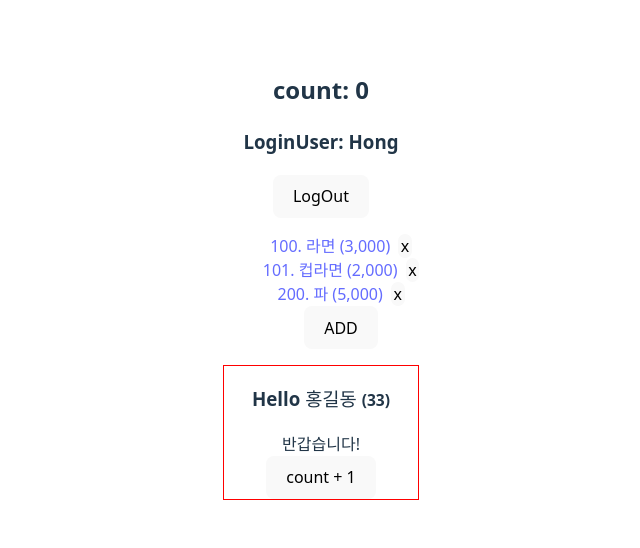
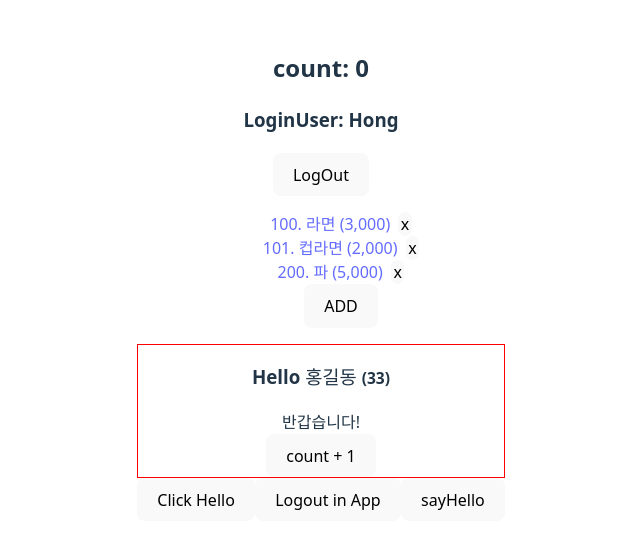
Before and after one commit to indiflex/hana7, a React (Vite) app in the folder react/rbvite/: page / in a window 1280 px wide. Shown: the part 124-672 px from the top of the page, without its empty margins (319-959 px from the left). Built offline with nearby package versions, Linux system fonts and the light colour scheme.

Commit message:
forwardRef & useImperativeHandle

```diff
--- a/react/rbvite/src/App.tsx
+++ b/react/rbvite/src/App.tsx
@@ -1,6 +1,6 @@
-import { useState } from 'react';
+import { useRef, useState } from 'react';
 import './App.css';
-import Hello from './components/Hello';
+import Hello, { type HelloHandler } from './components/Hello';
 import My from './components/My';
 
 export type LoginUser = {
@@ -34,6 +34,9 @@ const SampleSession: Session = {
 function App() {
   const [session, setSession] = useState<Session>(SampleSession);
   const [count, setCount] = useState(0);
+  const helloButtonRef = useRef<HTMLButtonElement>(null);
+  const logoutButtonRef = useRef<HTMLButtonElement>(null);
+  const helloHandlerRef = useRef<HelloHandler>(null);
 
   const plusCount = () => setCount(c => c + 1);
   const login = (id: number, name: string) => {
@@ -77,10 +80,27 @@ function App() {
         removeItem={removeItem}
         addItem={addItem}
         editItem={editItem}
+        logoutButtonRef={logoutButtonRef}
       />
-      <Hello name={'홍길동'} age={33} plusCount={plusCount}>
+      <Hello
+        name={'홍길동'}
+        age={33}
+        plusCount={plusCount}
+        helloButtonRef={helloButtonRef}
+        refx={helloHandlerRef}
+      >
         반갑습니다!
       </Hello>
+      <button onClick={() => helloButtonRef.current?.click()}>
+        Click Hello
+      </button>
+      <button onClick={() => logoutButtonRef.current?.click()}>
+        Logout in App
+      </button>
+
+      <button onClick={() => helloHandlerRef.current?.sayHello()}>
+        sayHello
+      </button>
     </>
   );
 }
--- a/react/rbvite/src/components/Hello.tsx
+++ b/react/rbvite/src/components/Hello.tsx
@@ -1,10 +1,20 @@
-import type { PropsWithChildren } from 'react';
+import {
+  useImperativeHandle,
+  type ForwardedRef,
+  type PropsWithChildren,
+  type RefObject,
+} from 'react';
+
+export type HelloHandler = {
+  sayHello: () => void;
+};
 
 type Props = {
   name: string;
   age: number;
   plusCount: () => void;
-  // children: ReactNode; // PropsWithChildren
+  helloButtonRef: RefObject<HTMLButtonElement | null>;
+  refx: ForwardedRef<HelloHandler>;
 };
 
 // {name: '홍길동'}
@@ -12,15 +22,28 @@ export default function Hello({
   name,
   age,
   plusCount,
+  helloButtonRef,
   children,
+  refx,
 }: PropsWithChildren<Props>) {
+  const helloHandler = {
+    sayHello() {
+      alert(`Hello, Mr.${name}!`);
+    },
+  };
+
+  // ref.current = helloHandler;
+  useImperativeHandle(refx, () => helloHandler);
+
   return (
     <div className='border'>
       <h3>
         Hello {name} <small>({age})</small>
       </h3>
       <div>{children}</div>
-      <button onClick={plusCount}>count + 1</button>
+      <button ref={helloButtonRef} onClick={plusCount}>
+        count + 1
+      </button>
     </div>
   );
 }
--- a/react/rbvite/src/components/My.tsx
+++ b/react/rbvite/src/components/My.tsx
@@ -2,7 +2,7 @@ import type { Cart, LoginFn, Session } from '../App';
 import Login from './Login';
 import Profile from './Profile';
 import Item from './Item';
-import { useState } from 'react';
+import { useState, type RefObject } from 'react';
 
 type Props = {
   session: Session;
@@ -11,6 +11,7 @@ type Props = {
   removeItem: (id: number) => void;
   addItem: (name: string, price: number) => void;
   editItem: (item: Cart) => void;
+  logoutButtonRef: RefObject<HTMLButtonElement | null>;
 };
 
 export default function My({
@@ -20,6 +21,7 @@ export default function My({
   removeItem,
   addItem,
   editItem,
+  logoutButtonRef,
 }: Props) {
   const [isAdding, setAdding] = useState(false);
   const toggleAdding = () => setAdding(!isAdding);
@@ -27,7 +29,11 @@ export default function My({
   return (
     <>
       {loginUser ? (
-        <Profile loginUser={loginUser} logout={logout} />
+        <Profile
+          loginUser={loginUser}
+          logout={logout}
+          logoutButtonRef={logoutButtonRef}
+        />
       ) : (
         <Login login={login} />
       )}
--- a/react/rbvite/src/components/Profile.tsx
+++ b/react/rbvite/src/components/Profile.tsx
@@ -1,15 +1,19 @@
+import type { RefObject } from 'react';
 import type { LoginUser } from '../App';
 
 type Props = {
   loginUser: LoginUser | null;
   logout: () => void;
+  logoutButtonRef: RefObject<HTMLButtonElement | null>;
 };
 
-export default function Profile({ loginUser, logout }: Props) {
+export default function Profile({ loginUser, logout, logoutButtonRef }: Props) {
   return (
     <>
       <h3>LoginUser: {loginUser?.name}</h3>
-      <button onClick={logout}>LogOut</button>
+      <button ref={logoutButtonRef} onClick={logout}>
+        LogOut
+      </button>
     </>
   );
 }
```
